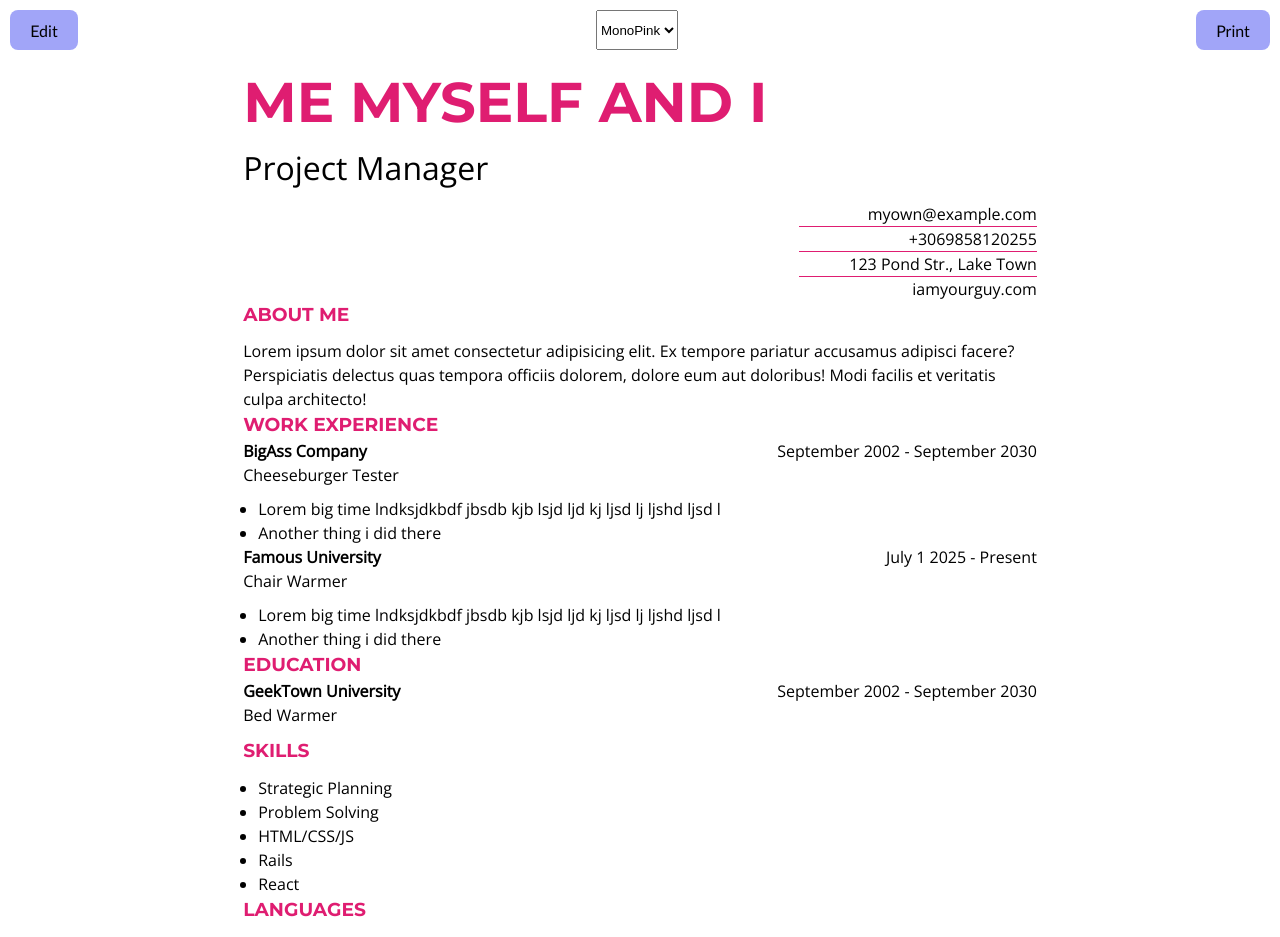
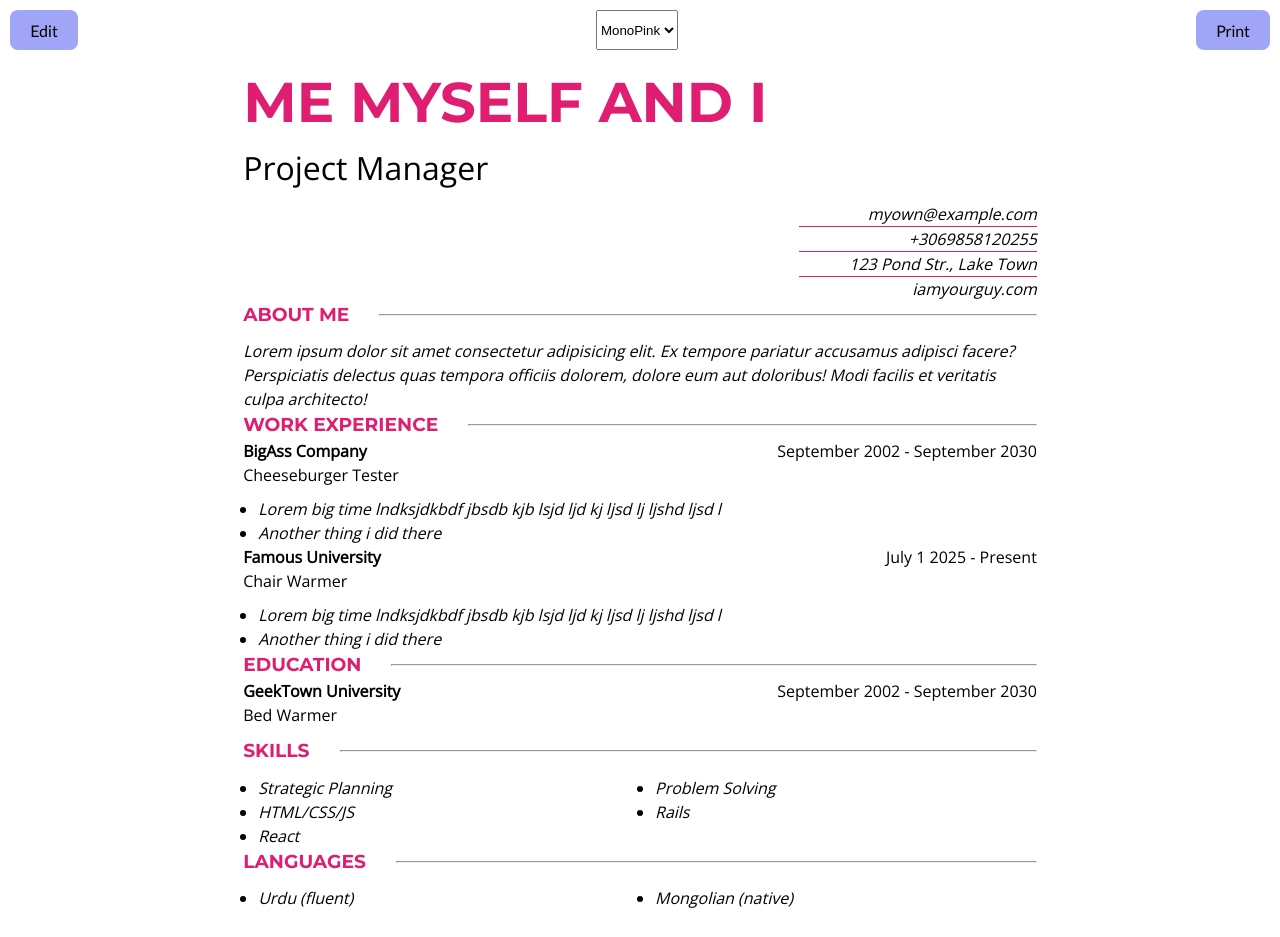
Before and after one commit to NikEmman/cv_react, a React (Vite) app: page / in a window 1280 px wide. Shown: the top 937 px of the page. Built offline with nearby package versions, Linux system fonts and the light colour scheme.

Commit message:
Update:MonoPink theme is now available

```diff
--- a/src/App.css
+++ b/src/App.css
@@ -44,6 +44,10 @@ button:focus-visible {
   width: 21cm;
   height: 29.7cm;
 }
+.grid-repeat {
+  display: grid;
+  grid-template-columns: repeat(2, 1fr);
+}
 @media print {
   button,
   select {
--- a/src/components/MainItem.jsx
+++ b/src/components/MainItem.jsx
@@ -9,6 +9,7 @@ export default function MainItem({
   handleAddDescriptionItem,
   handleDeleteDescriptionItem,
   buttonTitle,
+  theme,
 }) {
   const handleFieldChange = (field) => (e) => {
     handleItemChange({ ...item, [field]: e.target.value });
@@ -21,11 +22,16 @@ export default function MainItem({
   };
 
   const itemDescriptions =
-    item.desc && item.desc.map((desc, index) => <li key={index}>{desc}</li>);
+    item.desc &&
+    item.desc.map((desc, index) => (
+      <li className={`li-${theme}`} key={index}>
+        {desc}
+      </li>
+    ));
   const itemDescriptionsEditable =
     item.desc &&
     item.desc.map((desc, index) => (
-      <li key={index}>
+      <li className={`li-${theme}`} key={index}>
         <input
           placeholder="Thing you accomplished"
           value={desc}
@@ -108,4 +114,5 @@ MainItem.propTypes = {
   handleAddDescriptionItem: PropTypes.func,
   handleDeleteDescriptionItem: PropTypes.func,
   buttonTitle: PropTypes.string,
+  theme: PropTypes.string,
 };
--- a/src/components/MainSection.jsx
+++ b/src/components/MainSection.jsx
@@ -21,6 +21,7 @@ export default function MainSection({
       handleAddDescriptionItem={handleAddDescriptionItem}
       handleDeleteDescriptionItem={handleDeleteDescriptionItem}
       buttonTitle={section.title}
+      theme={theme}
     ></MainItem>
   ));
   return (
@@ -37,6 +38,7 @@ export default function MainSection({
             buttonTitle={section.title}
           />
         )}
+        <hr />
       </div>
 
       {sectionItems}
--- a/src/components/SideSection.jsx
+++ b/src/components/SideSection.jsx
@@ -12,7 +12,7 @@ export default function SideSection({
   hasField = false,
   theme,
   visible = true,
-  special = "",
+  special = [""],
 }) {
   const items = section.items.map((item) => (
     <SideItem
@@ -41,6 +41,7 @@ export default function SideSection({
             buttonTitle={section.title}
           />
         )}
+        {visible && <hr />}
       </div>
       <ul className={`${noListStyle} ${special[0]}`}>{items}</ul>
     </div>
--- a/src/themes/MonoPink.jsx
+++ b/src/themes/MonoPink.jsx
@@ -85,7 +85,7 @@ export default function MonoPinkTheme({
             hasField={false}
             theme={theme}
             visible={false}
-            special={["ul-monoPink", "flex", "flexEnd"]} // Add any special classes you want here
+            special={["ul-monoPink", "flex", "flexEnd"]}
           ></SideSection>
           <SideSection
             key={aboutSection.id}
@@ -109,6 +109,7 @@ export default function MonoPinkTheme({
             handleAddItem={handleAddItem}
             handleRemoveItem={handleRemoveItem}
             theme={theme}
+            special={["grid-repeat"]}
           ></SideSection>
           <SideSection
             key={languageSection.id}
@@ -119,6 +120,7 @@ export default function MonoPinkTheme({
             handleAddItem={handleAddItem}
             handleRemoveItem={handleRemoveItem}
             theme={theme}
+            special={["grid-repeat"]}
           ></SideSection>
         </div>
       </div>
--- a/src/themes/monoPink.css
+++ b/src/themes/monoPink.css
@@ -42,3 +42,18 @@
   flex-direction: column;
   align-items: end;
 }
+.li-monoPink {
+  font-style: italic;
+}
+.body-monoPink input,
+.body-monoPink textarea {
+  font-style: italic;
+  border: 1px dashed #df1d71;
+  padding: 5px;
+  border-radius: 5px;
+}
+.body-monoPink hr {
+  color: #df1d71;
+  flex: 4;
+  margin-left: 30px;
+}
```
